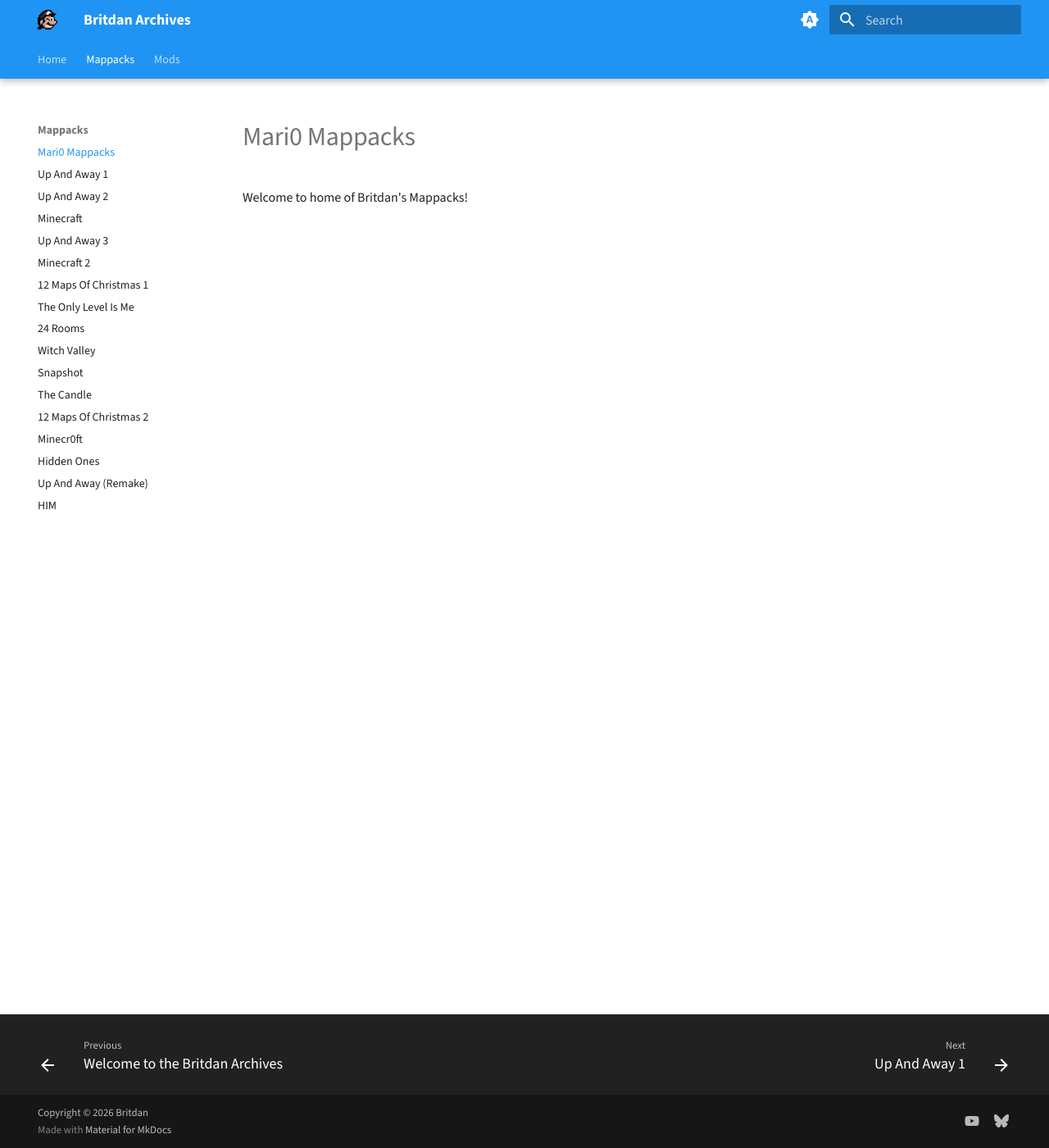
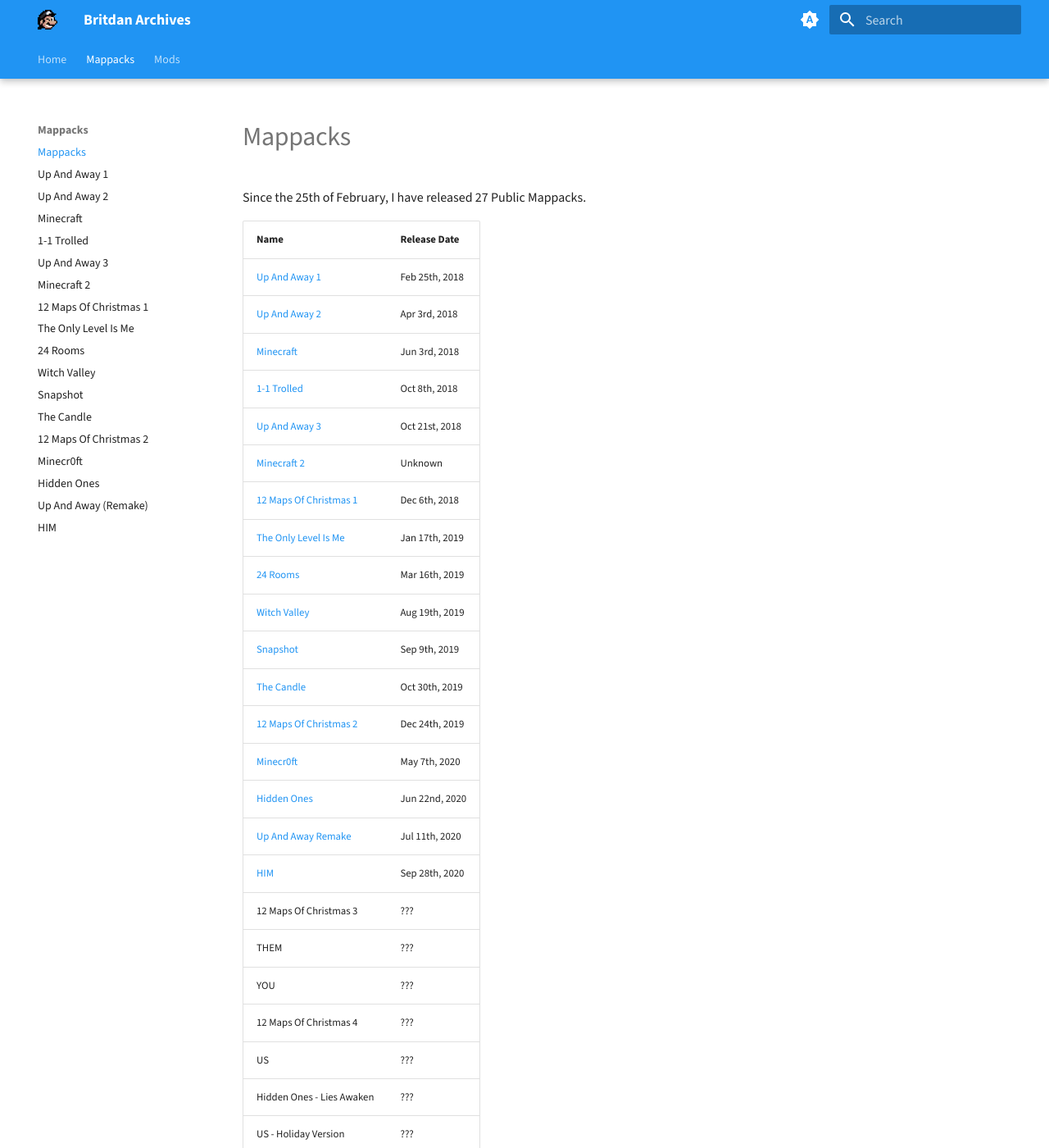
Before and after one commit to greatbritdan/archives, an MkDocs documentation site: the page built from docs/mappacks/index.md, in a window 1280 px wide and 1400 px high. Shown: the whole window at 82% size. Built offline with MkDocs 1.6.1 and Material for MkDocs 9.7.7, drawn with Linux system fonts in a browser that asks for light colours; some of the changed text lies outside the part shown.

```diff
--- a/docs/mappacks/index.md
+++ b/docs/mappacks/index.md
@@ -1,3 +1,33 @@
-# Mari0 Mappacks
+# Mappacks
 
-Welcome to home of Britdan's Mappacks!
+Since the 25th of February, I have released 27 Public Mappacks.
+
+| Name | Release Date |
+| :--- | :----------- |
+| [Up And Away 1](https://greatbritdan.github.io/archives/mappacks/upandaway/)            | Feb 25th, 2018 |
+| [Up And Away 2](https://greatbritdan.github.io/archives/mappacks/upandaway2/)           | Apr 3rd, 2018  |
+| [Minecraft](https://greatbritdan.github.io/archives/mappacks/minecraft/)                | Jun 3rd, 2018  |
+| [1-1 Trolled](https://greatbritdan.github.io/archives/mappacks/11trolled/)              | Oct 8th, 2018 |
+| [Up And Away 3](https://greatbritdan.github.io/archives/mappacks/upandaway3/)           | Oct 21st, 2018 |
+| [Minecraft 2](https://greatbritdan.github.io/archives/mappacks/minecraft2/)             | Unknown        |
+| [12 Maps Of Christmas 1](https://greatbritdan.github.io/archives/mappacks/12moc1/)      | Dec 6th, 2018  |
+| [The Only Level Is Me](https://greatbritdan.github.io/archives/mappacks/tolim/)         | Jan 17th, 2019 |
+| [24 Rooms](https://greatbritdan.github.io/archives/mappacks/24rooms/)                   | Mar 16th, 2019 |
+| [Witch Valley](https://greatbritdan.github.io/archives/mappacks/widthvalley/)           | Aug 19th, 2019 |
+| [Snapshot](https://greatbritdan.github.io/archives/mappacks/snapshot/)                  | Sep 9th, 2019  |
+| [The Candle](https://greatbritdan.github.io/archives/mappacks/thecandle/)               | Oct 30th, 2019 |
+| [12 Maps Of Christmas 2](https://greatbritdan.github.io/archives/mappacks/12moc2/)      | Dec 24th, 2019 |
+| [Minecr0ft](https://greatbritdan.github.io/archives/mappacks/minecr0ft/)                | May 7th, 2020  |
+| [Hidden Ones](https://greatbritdan.github.io/archives/mappacks/hiddenones/)             | Jun 22nd, 2020 |
+| [Up And Away Remake](https://greatbritdan.github.io/archives/mappacks/upandawayremake/) | Jul 11th, 2020 |
+| [HIM](https://greatbritdan.github.io/archives/mappacks/him/)                            | Sep 28th, 2020 |
+| 12 Maps Of Christmas 3 | ??? |
+| THEM | ??? |
+| YOU | ??? |
+| 12 Maps Of Christmas 4 | ??? |
+| US | ??? |
+| Hidden Ones - Lies Awaken | ??? |
+| US - Holiday Version | ??? |
+| The Lost Jungle | ??? |
+| City In Shadows | ??? |
+| 12 Maps Of Christmas 5 | ??? |
--- a/mkdocs.yml
+++ b/mkdocs.yml
@@ -8,6 +8,7 @@ nav:
   - Up And Away 1: mappacks/upandaway.md
   - Up And Away 2: mappacks/upandaway2.md
   - Minecraft: mappacks/minecraft.md
+  - 1-1 Trolled: mappacks/11trolled.md
   - Up And Away 3: mappacks/upandaway3.md
   - Minecraft 2: mappacks/minecraft2.md
   - 12 Maps Of Christmas 1: mappacks/12moc1.md
```
Also changed, not shown: docs/mappacks/11trolled.md (added, +13 -0 lines), docs/mappacks/thecandle.md (+1 -1 lines).
